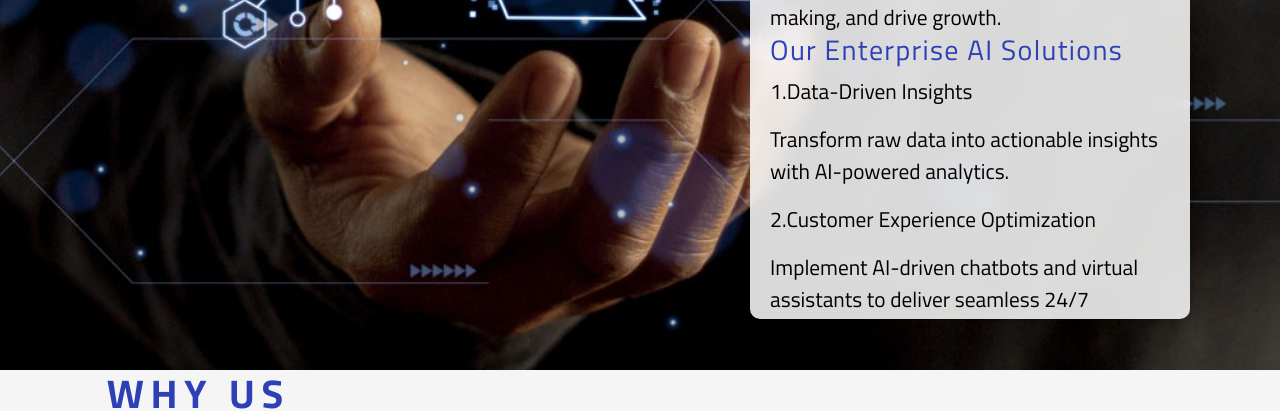
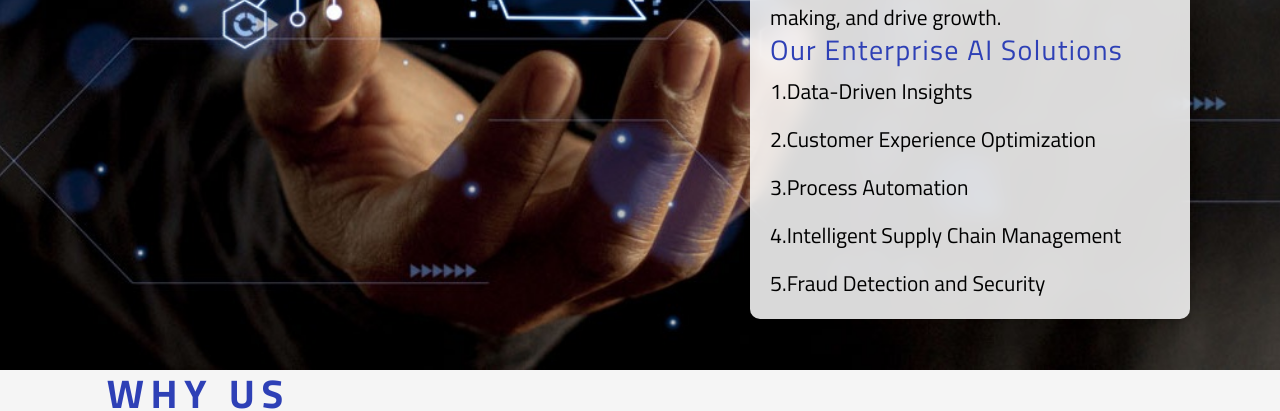
Before and after one commit to hemanth143710/infyss_react, a React (Vite) app: page / in a window 1280 px wide. Shown: the part 4780-5191 px from the top of the page. Built offline with nearby package versions, Linux system fonts and the light colour scheme; grey boxes are pictures that could not be loaded.

Commit message:
commented some points in enterpriseai

```diff
--- a/src/components/EnterpriseAiSolutions.jsx
+++ b/src/components/EnterpriseAiSolutions.jsx
@@ -16,25 +16,26 @@ const EnterpriseAiSolutions = () => {
 
 <h3>Our Enterprise AI Solutions</h3>
 <p>1.Data-Driven Insights</p>
-<p>Transform raw data into actionable insights with AI-powered analytics.</p>
+
+{/* <p>Transform raw data into actionable insights with AI-powered analytics.</p> */}
 {/* Gain real-time visibility into operations, customer behavior, and market trends. */}
 <p>2.Customer Experience Optimization</p>
-<p>Implement AI-driven chatbots and virtual assistants to deliver seamless 24/7 customer support.</p>
+{/* <p>Implement AI-driven chatbots and virtual assistants to deliver seamless 24/7 customer support.</p> */}
 {/* Personalize customer interactions with advanced recommendation systems. */}
 <p>3.Process Automation</p>
-<p>Automate repetitive and time-consuming tasks using AI-integrated Robotic Process Automation (RPA).</p>
+{/* <p>Automate repetitive and time-consuming tasks using AI-integrated Robotic Process Automation (RPA).</p> */}
 {/* Optimize workflows and resource management to increase productivity. */}
 <p>4.Intelligent Supply Chain Management</p>
-<p>Leverage AI for demand forecasting, inventory optimization, and logistics automation.</p>
+{/* <p>Leverage AI for demand forecasting, inventory optimization, and logistics automation.</p> */}
 {/* Reduce costs and improve efficiency with data-driven supply chain insights. */}
 <p>5.Fraud Detection and Security</p>
-<p>Protect your business with AI-powered anomaly detection and predictive threat analysis.</p>
+{/* <p>Protect your business with AI-powered anomaly detection and predictive threat analysis.</p> */}
 {/* Strengthen cybersecurity and safeguard critical assets. */}
 <p>6.AI-Enhanced Marketing and Sales</p>
-<p>Use predictive analytics to identify high-value leads and optimize sales strategies.</p>
+{/* <p>Use predictive analytics to identify high-value leads and optimize sales strategies.</p> */}
 {/* Implement AI for automated campaigns and customer segmentation. */}
 <p>7.Healthcare AI Solutions</p>
-<p>Revolutionize patient care with AI-enabled diagnostics and treatment recommendations.</p>
+{/* <p>Revolutionize patient care with AI-enabled diagnostics and treatment recommendations.</p> */}
 {/* Streamline operations with AI-powered healthcare management systems. */}
 </p>
           </div>
```
